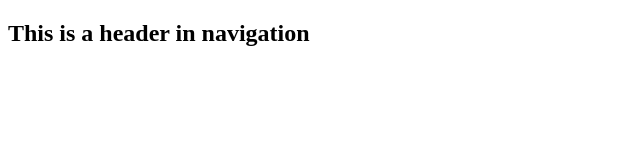
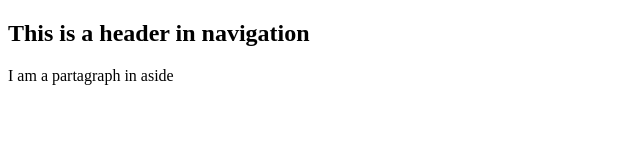
Before and after one commit to developerchil/hubble-landing-page-v1, a plain HTML site: page index.html in a window 1280 px wide. Shown: the whole page, without its empty margins (0-640 px from the left). Drawn offline with Linux system fonts and the light colour scheme.

Commit message:
added aside in the index file

```diff
--- a/index.html
+++ b/index.html
@@ -11,5 +11,9 @@
         <h1>This is a header in navigation</h1>
     </nav>
 
+    <aside>
+        <p>I am a partagraph in aside</p>
+    </aside>
+
 </body>
 </html>
```
